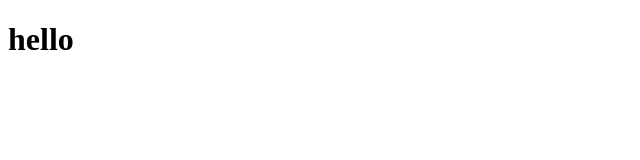
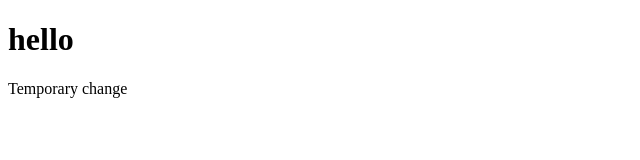
Before and after one commit to nirmalpatel2638-dot/full_git_project_2026, a plain HTML site: page index.html in a window 1280 px wide. Shown: the whole page, without its empty margins (0-640 px from the left). Drawn offline with Linux system fonts and the light colour scheme.

Commit message:
temporary change

```diff
--- a/index.html
+++ b/index.html
@@ -11,3 +11,4 @@
 </body>
 </html>
 <h1>hello</h1>
+Temporary change
```
